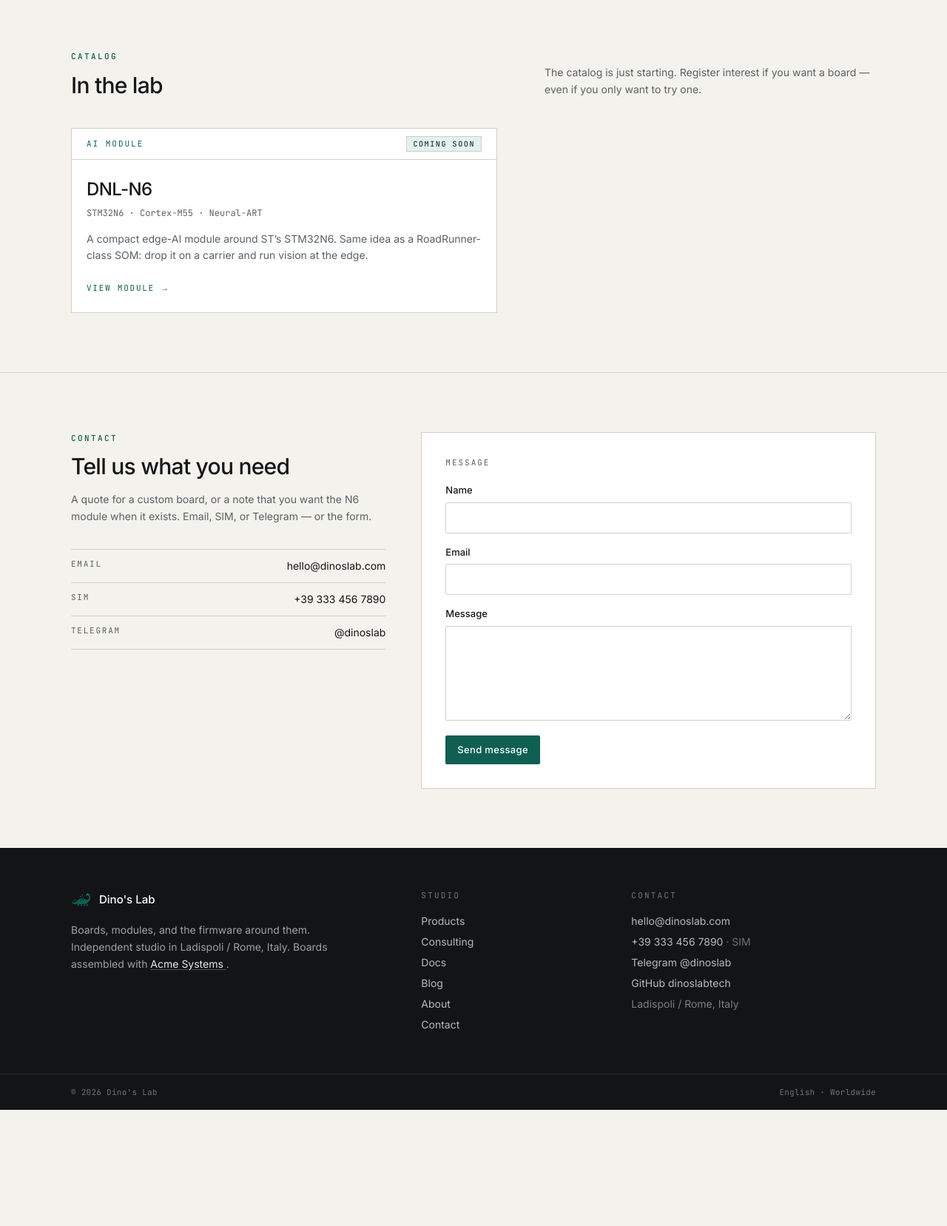
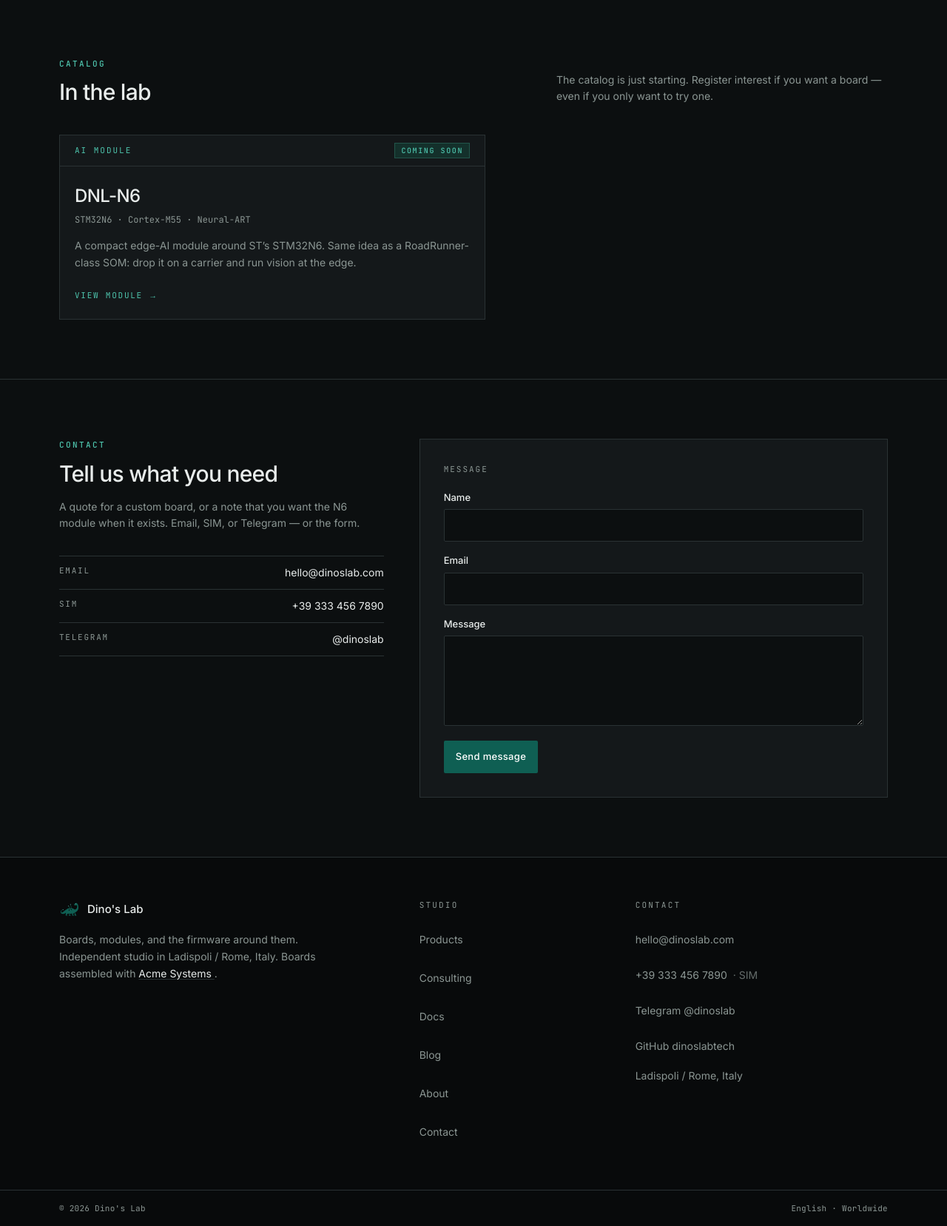
Before and after one commit to dinoslabtech/dinoslab.com, an Astro site: page / in a window 1280 px wide. Shown: the part 872-2529 px from the top of the page at 74% size. Before the commit the page ends 2372 px from the top, so only its background shows below. Built offline with nearby package versions, Linux system fonts and the light colour scheme; Astro itself is replaced by a stand-in of ours.

Commit message:
v0.2.2 Dark theme, phone/tablet layout, LAN preview
Switch the palette to dark, enlarge touch targets, keep the
hamburger through tablet widths, bind preview to 0.0.0.0.

```diff
--- a/package.json
+++ b/package.json
@@ -1,13 +1,13 @@
 {
   "name": "dinoslab.com",
-  "version": "0.2.1",
+  "version": "0.2.2",
   "private": true,
   "type": "module",
   "description": "Dino's Lab — boards, modules, and custom PCB work.",
   "scripts": {
-    "dev": "astro dev",
+    "dev": "astro dev --host 0.0.0.0 --port 4321",
     "build": "astro build",
-    "preview": "astro preview",
+    "preview": "astro preview --host 0.0.0.0 --port 4321",
     "check": "astro check"
   },
   "packageManager": "pnpm@10.20.0",
--- a/src/components/Footer.astro
+++ b/src/components/Footer.astro
@@ -3,57 +3,59 @@ import { site, nav } from "@/data/site";
 const year = new Date().getFullYear();
 ---
 
-<footer class="mt-auto bg-void text-white">
-  <div class="shell grid gap-12 py-14 md:grid-cols-12">
+<footer class="mt-auto border-t border-line bg-void">
+  <div class="shell grid gap-10 py-12 sm:gap-12 sm:py-14 md:grid-cols-12">
     <div class="md:col-span-5">
       <div class="flex items-center gap-2.5">
         <img src="/logo-mark.svg" alt="" width="28" height="28" class="h-7 w-7" />
         <span class="text-[15px] font-medium">{site.name}</span>
       </div>
-      <p class="mt-4 max-w-sm text-sm leading-relaxed text-white/60">
+      <p class="mt-4 max-w-sm text-sm leading-relaxed text-muted">
         {site.tagline} Independent studio in {site.location}. Boards assembled with{" "}
-        <a class="text-white/90 underline decoration-white/25 underline-offset-2 hover:decoration-white" href={site.acme.url}>
+        <a class="text-ink underline decoration-line underline-offset-2 hover:text-lab" href={site.acme.url}>
           {site.acme.name}
         </a>.
       </p>
     </div>
 
     <div class="md:col-span-3">
-      <p class="font-mono text-[11px] uppercase tracking-[0.2em] text-white/40">Studio</p>
-      <ul class="mt-4 space-y-2 text-sm text-white/70">
+      <p class="font-mono text-[11px] uppercase tracking-[0.2em] text-muted">Studio</p>
+      <ul class="mt-4 space-y-2 text-sm text-muted">
         {nav.map((item) => (
           <li>
-            <a class="hover:text-white" href={item.href}>{item.label}</a>
+            <a class="inline-flex min-h-11 items-center hover:text-ink" href={item.href}>{item.label}</a>
           </li>
         ))}
         <li>
-          <a class="hover:text-white" href="/contact">Contact</a>
+          <a class="inline-flex min-h-11 items-center hover:text-ink" href="/contact">Contact</a>
         </li>
       </ul>
     </div>
 
     <div class="md:col-span-4">
-      <p class="font-mono text-[11px] uppercase tracking-[0.2em] text-white/40">Contact</p>
-      <ul class="mt-4 space-y-2 text-sm text-white/70">
+      <p class="font-mono text-[11px] uppercase tracking-[0.2em] text-muted">Contact</p>
+      <ul class="mt-4 space-y-1 text-sm text-muted">
         <li>
-          <a class="hover:text-white" href={`mailto:${site.email}`}>{site.email}</a>
+          <a class="inline-flex min-h-11 items-center hover:text-ink" href={`mailto:${site.email}`}>{site.email}</a>
         </li>
         <li>
-          <a class="hover:text-white" href={`tel:${site.phone.replace(/\s/g, "")}`}>{site.phone}</a>
-          <span class="text-white/40"> · SIM</span>
+          <a class="inline-flex min-h-11 items-center hover:text-ink" href={`tel:${site.phone.replace(/\s/g, "")}`}>
+            {site.phone}
+            <span class="ml-2 text-muted/70">· SIM</span>
+          </a>
         </li>
         <li>
-          <a class="hover:text-white" href={site.telegram}>Telegram {site.telegramHandle}</a>
+          <a class="inline-flex min-h-11 items-center hover:text-ink" href={site.telegram}>Telegram {site.telegramHandle}</a>
         </li>
         <li>
-          <a class="hover:text-white" href={site.github}>GitHub {site.githubHandle}</a>
+          <a class="inline-flex min-h-11 items-center hover:text-ink" href={site.github}>GitHub {site.githubHandle}</a>
         </li>
-        <li class="text-white/45">{site.location}</li>
+        <li class="pt-1">{site.location}</li>
       </ul>
     </div>
   </div>
-  <div class="border-t border-white/10">
-    <div class="shell flex flex-col gap-2 py-4 font-mono text-[11px] tracking-wide text-white/40 sm:flex-row sm:justify-between">
+  <div class="border-t border-line">
+    <div class="shell flex flex-col gap-2 py-4 pb-[max(1rem,env(safe-area-inset-bottom))] font-mono text-[11px] tracking-wide text-muted sm:flex-row sm:justify-between">
       <p>© {year} {site.legalName}</p>
       <p>English · Worldwide</p>
     </div>
--- a/src/components/ProductCard.astro
+++ b/src/components/ProductCard.astro
@@ -13,7 +13,7 @@ const Heading = heading;
 ---
 
 <a href={href} class="panel group flex flex-col overflow-hidden transition-colors hover:border-lab">
-  <div class="flex items-center justify-between border-b border-line px-5 py-2.5">
+  <div class="flex flex-wrap items-center justify-between gap-2 border-b border-line px-4 py-2.5 sm:px-5">
     <span class="font-mono text-[11px] uppercase tracking-[0.18em] text-lab">{category}</span>
     <span class="badge">Coming soon</span>
   </div>
--- a/src/layouts/Layout.astro
+++ b/src/layouts/Layout.astro
@@ -24,10 +24,12 @@ const canonical = new URL(Astro.url.pathname, site.url).toString();
 ---
 
 <!doctype html>
-<html lang="en">
+<html lang="en" class="dark">
   <head>
     <meta charset="utf-8" />
-    <meta name="viewport" content="width=device-width, initial-scale=1" />
+    <meta name="viewport" content="width=device-width, initial-scale=1, viewport-fit=cover" />
+    <meta name="color-scheme" content="dark" />
+    <meta name="theme-color" content="#0c0f10" />
     <meta name="generator" content={Astro.generator} />
     <title>{pageTitle}</title>
     <meta name="description" content={description} />
@@ -45,7 +47,7 @@ const canonical = new URL(Astro.url.pathname, site.url).toString();
   <body class="flex min-h-screen flex-col">
     <a
       href="#content"
-      class="sr-only focus:not-sr-only focus:absolute focus:left-4 focus:top-4 focus:z-[60] focus:bg-white focus:px-3 focus:py-2"
+      class="sr-only focus:not-sr-only focus:absolute focus:left-4 focus:top-4 focus:z-[60] focus:bg-panel focus:px-3 focus:py-2"
     >
       Skip to content
     </a>
--- a/src/pages/about.astro
+++ b/src/pages/about.astro
@@ -39,7 +39,7 @@ import { site } from "@/data/site";
         </p>
       </div>
 
-      <dl class="h-fit divide-y divide-line border border-line bg-white lg:col-span-5">
+      <dl class="h-fit divide-y divide-line border border-line bg-panel lg:col-span-5">
         <div class="grid grid-cols-[7rem_1fr] gap-4 px-5 py-4 text-sm">
           <dt class="font-mono text-[11px] uppercase tracking-[0.16em] text-muted">Studio</dt>
           <dd>{site.location}</dd>
--- a/src/pages/consulting.astro
+++ b/src/pages/consulting.astro
@@ -40,14 +40,14 @@ const steps = [
     </PageIntro>
   </div>
 
-  <section class="border-y border-line bg-white">
+  <section class="border-y border-line bg-panel">
     <div class="shell py-16 lg:py-20">
       <p class="eyebrow">Process</p>
       <h2 class="mt-3 text-3xl font-medium tracking-tight">What a project looks like</h2>
       <ol class="mt-10 divide-y divide-line border-y border-line">
         {
           steps.map((step, i) => (
-            <li class="grid gap-4 py-6 sm:grid-cols-[5rem_1fr] sm:gap-10">
+            <li class="grid gap-2 py-6 md:grid-cols-[5rem_1fr] md:gap-10">
               <span class="font-mono text-sm text-lab">{String(i + 1).padStart(2, "0")}</span>
               <div>
                 <h3 class="font-medium tracking-tight">{step.title}</h3>
--- a/src/pages/index.astro
+++ b/src/pages/index.astro
@@ -10,7 +10,7 @@ const products = await getCollection("products");
 
 <Layout>
   <section class="border-b border-line">
-    <div class="shell grid items-center gap-12 py-16 lg:grid-cols-12 lg:gap-10 lg:py-24">
+    <div class="shell grid items-center gap-10 py-12 sm:py-16 lg:grid-cols-12 lg:gap-10 lg:py-24">
       <div class="lg:col-span-7">
         <p class="eyebrow">Hardware studio · {site.location}</p>
         <h1 class="display mt-4 max-w-xl">
@@ -43,9 +43,9 @@ const products = await getCollection("products");
     </div>
   </section>
 
-  <section class="border-b border-line bg-white">
-    <div class="shell grid grid-cols-1 divide-y divide-line sm:grid-cols-3 sm:divide-x sm:divide-y-0">
-      <div class="py-8 sm:pr-8">
+  <section class="border-b border-line bg-panel">
+    <div class="shell grid grid-cols-1 divide-y divide-line md:grid-cols-3 md:divide-x md:divide-y-0">
+      <div class="py-8 md:pr-8">
         <p class="font-mono text-[11px] uppercase tracking-[0.18em] text-lab">01</p>
         <h2 class="mt-3 text-lg font-medium tracking-tight">Custom work</h2>
         <p class="mt-2 text-sm leading-relaxed text-muted">
@@ -56,7 +56,7 @@ const products = await getCollection("products");
           Consulting <span aria-hidden="true" class="font-sans">→</span>
         </a>
       </div>
-      <div class="py-8 sm:px-8">
+      <div class="py-8 md:px-8">
         <p class="font-mono text-[11px] uppercase tracking-[0.18em] text-lab">02</p>
         <h2 class="mt-3 text-lg font-medium tracking-tight">Assembled in Italy</h2>
         <p class="mt-2 text-sm leading-relaxed text-muted">
@@ -67,7 +67,7 @@ const products = await getCollection("products");
           {" "}in Ladispoli. Pick-and-place and vapour-phase — the same line as their RoadRunner SOM.
         </p>
       </div>
-      <div class="py-8 sm:pl-8">
+      <div class="py-8 md:pl-8">
         <p class="font-mono text-[11px] uppercase tracking-[0.18em] text-lab">03</p>
         <h2 class="mt-3 text-lg font-medium tracking-tight">Worldwide</h2>
         <p class="mt-2 text-sm leading-relaxed text-muted">
@@ -78,8 +78,8 @@ const products = await getCollection("products");
   </section>
 
   <section class="border-b border-line">
-    <div class="shell py-16 lg:py-20">
-      <div class="flex flex-wrap items-end justify-between gap-4">
+    <div class="shell py-12 sm:py-16 lg:py-20">
+      <div class="flex flex-col gap-4 md:flex-row md:items-end md:justify-between">
         <div>
           <p class="eyebrow">Catalog</p>
           <h2 class="mt-3 text-3xl font-medium tracking-tight">In the lab</h2>
@@ -112,7 +112,7 @@ const products = await getCollection("products");
   </section>
 
   <section>
-    <div class="shell grid gap-12 py-16 lg:grid-cols-12 lg:py-20">
+    <div class="shell grid gap-10 py-12 sm:gap-12 sm:py-16 lg:grid-cols-12 lg:py-20">
       <div class="lg:col-span-5">
         <p class="eyebrow">Contact</p>
         <h2 class="mt-3 text-3xl font-medium tracking-tight">Tell us what you need</h2>
--- a/src/styles/global.css
+++ b/src/styles/global.css
@@ -5,38 +5,42 @@
   --font-sans: "Inter Variable", Inter, ui-sans-serif, system-ui, sans-serif;
   --font-mono: "JetBrains Mono", ui-monospace, SFMono-Regular, monospace;
 
-  --color-lab: #0f5f53;
-  --color-lab-bright: #147a6c;
+  --color-lab: #4ec4ad;
+  --color-lab-bright: #6ed9c4;
+  --color-lab-deep: #0f5f53;
   --color-lab-ink: #0a3d36;
-  --color-mist: #e8f0ee;
-  --color-paper: #f4f2ec;
-  --color-ink: #141618;
-  --color-muted: #5a6166;
-  --color-line: #d4d0c6;
+  --color-mist: #14302b;
+  --color-paper: #0c0f10;
+  --color-panel: #14181a;
+  --color-ink: #e8eceb;
+  --color-muted: #8b9693;
+  --color-line: #2a3234;
   --color-white: #ffffff;
-  --color-void: #121416;
+  --color-void: #080a0b;
 
   --radius-sm: 2px;
 }
 
 html {
   scroll-behavior: smooth;
+  color-scheme: dark;
 }
 
 body {
   @apply bg-paper text-ink font-sans antialiased;
   font-feature-settings: "cv11", "ss01", "kern";
+  overflow-x: hidden;
 }
 
 body::before {
   content: "";
   display: block;
   height: 3px;
-  background: var(--color-lab);
+  background: var(--color-lab-deep);
 }
 
 ::selection {
-  background: var(--color-lab);
+  background: var(--color-lab-deep);
   color: #fff;
 }
 
@@ -50,7 +54,9 @@ textarea:focus-visible {
 }
 
 .shell {
-  @apply mx-auto w-full max-w-6xl px-5 sm:px-8;
+  @apply mx-auto w-full max-w-6xl px-4 sm:px-6 lg:px-8;
+  padding-left: max(1rem, env(safe-area-inset-left));
+  padding-right: max(1rem, env(safe-area-inset-right));
 }
 
 .eyebrow {
@@ -58,7 +64,7 @@ textarea:focus-visible {
 }
 
 .display {
-  @apply text-[2.15rem] font-medium leading-[1.08] tracking-[-0.03em] sm:text-5xl lg:text-[3.35rem];
+  @apply text-[2rem] font-medium leading-[1.1] tracking-[-0.03em] sm:text-4xl md:text-5xl lg:text-[3.35rem] lg:leading-[1.08];
 }
 
 .lead {
@@ -68,16 +74,16 @@ textarea:focus-visible {
 .btn-primary,
 .btn-secondary,
 .btn-ghost {
-  @apply inline-flex items-center justify-center gap-2 px-4 py-2.5 text-[13px] font-medium tracking-wide transition-colors;
+  @apply inline-flex min-h-11 items-center justify-center gap-2 px-4 py-2.5 text-[13px] font-medium tracking-wide transition-colors;
   border-radius: var(--radius-sm);
 }
 
 .btn-primary {
-  @apply bg-lab text-white hover:bg-lab-bright;
+  @apply bg-lab-deep text-white hover:bg-lab;
 }
 
 .btn-secondary {
-  @apply border border-ink/15 bg-white text-ink hover:border-ink/40;
+  @apply border border-line bg-panel text-ink hover:border-lab/50;
 }
 
 .btn-ghost {
@@ -85,29 +91,36 @@ textarea:focus-visible {
 }
 
 .badge {
-  @apply inline-flex items-center border border-lab/20 bg-mist px-2 py-0.5 font-mono text-[10px] font-medium uppercase tracking-[0.16em] text-lab-ink;
+  @apply inline-flex items-center border border-lab/25 bg-mist px-2 py-0.5 font-mono text-[10px] font-medium uppercase tracking-[0.16em] text-lab;
 }
 
 .panel {
-  @apply border border-line bg-white;
+  @apply border border-line bg-panel;
 }
 
 .field {
-  @apply w-full border border-line bg-white px-3 py-2.5 text-sm text-ink;
+  @apply min-h-11 w-full border border-line bg-paper px-3 py-2.5 text-base text-ink sm:text-sm;
   border-radius: var(--radius-sm);
 }
 
 .field:focus {
   outline: none;
   border-color: var(--color-lab);
-  box-shadow: 0 0 0 3px rgb(15 95 83 / 0.12);
+  box-shadow: 0 0 0 3px rgb(78 196 173 / 0.18);
 }
 
 .prose-lab {
-  @apply prose prose-neutral max-w-none;
+  @apply prose prose-invert max-w-none;
+  --tw-prose-body: var(--color-muted);
+  --tw-prose-headings: var(--color-ink);
   --tw-prose-links: var(--color-lab);
-  --tw-prose-headings: var(--color-ink);
+  --tw-prose-bold: var(--color-ink);
   --tw-prose-quotes: var(--color-ink);
+  --tw-prose-code: var(--color-lab);
+  --tw-prose-pre-bg: var(--color-void);
+  --tw-prose-hr: var(--color-line);
+  --tw-prose-th-borders: var(--color-line);
+  --tw-prose-td-borders: var(--color-line);
 }
 
 .prose-lab h2 {
@@ -128,9 +141,9 @@ textarea:focus-visible {
 }
 
 .figure-grid {
-  background-color: #fbfaf6;
+  background-color: #101415;
   background-image:
-    linear-gradient(to right, rgb(15 95 83 / 0.07) 1px, transparent 1px),
-    linear-gradient(to bottom, rgb(15 95 83 / 0.07) 1px, transparent 1px);
+    linear-gradient(to right, rgb(78 196 173 / 0.12) 1px, transparent 1px),
+    linear-gradient(to bottom, rgb(78 196 173 / 0.12) 1px, transparent 1px);
   background-size: 20px 20px;
 }
```
Also changed, not shown: src/components/Header.astro (+14 -10 lines), README.md.
